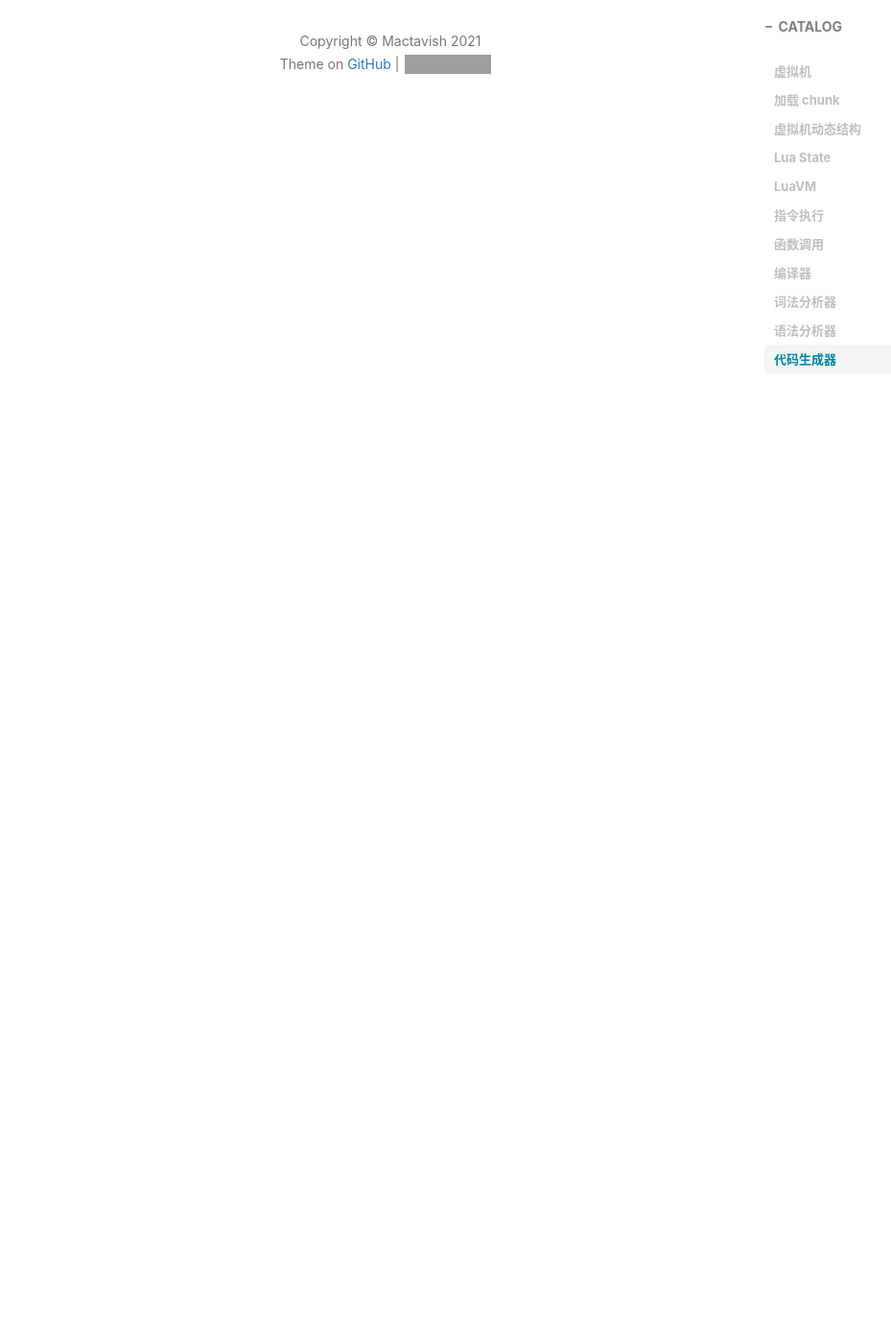
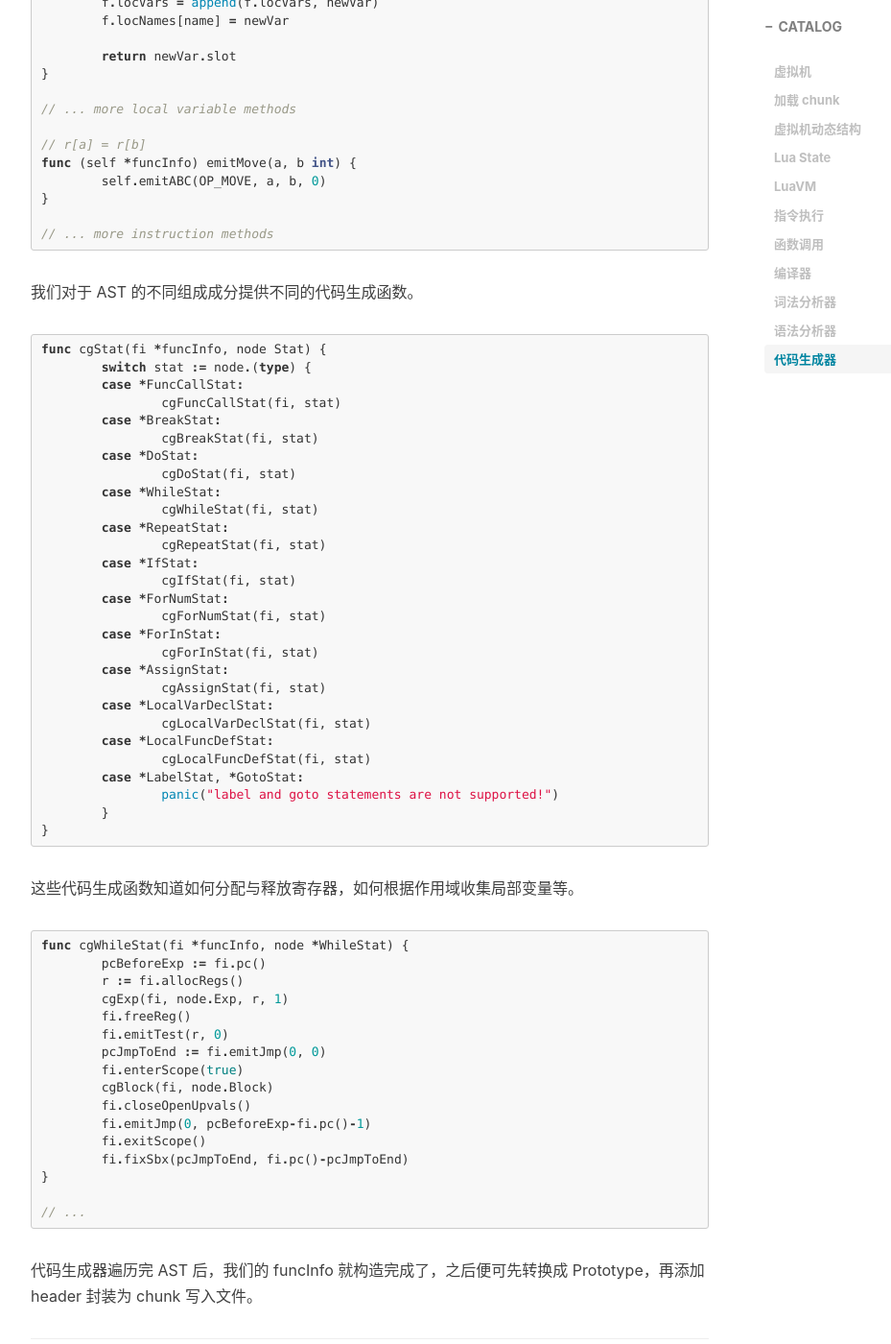
Before and after one commit to gonearewe/gonearewe.github.io, a Jekyll site: the page built from _posts/2021-03-08-自己实现 Lua 虚拟机与编译器.md, in a window 1280 px wide and 1400 px high, scrolled down 17572 px. Shown: the whole window at 96% size, without its empty margins (233-1162 px from the left). Built offline with Jekyll 4.4.1, drawn with Linux system fonts in a browser that asks for light colours; nearby versions of some CDN libraries; comment, search, counter and statistics services are not loaded; some of the changed text lies outside the part shown; grey boxes are pictures that could not be loaded.

Commit message:
完成 lua 笔记

````diff
--- a/_posts/2021-03-08-自己实现 Lua 编译器.md
+++ b/_posts/2021-03-08-自己实现 Lua 虚拟机与编译器.md
@@ -1,6 +1,6 @@
 ---
 layout:     post
-title:      自己实现 Lua 编译器
+title:      自己实现 Lua 虚拟机与编译器
 subtitle:   项目回顾系列（一）
 date:       2021-03-08
 author:     John Mactavish
@@ -773,6 +773,109 @@ func toProto(fi *funcInfo) *Prototype {
 // ...
 ```
 
+funcInfo 主要要构造的有：常量表（存放函数体内出现的数字、字符串字面量等），
+寄存器分配信息（已分配的寄存器数量和需要的最大寄存器数量）、局部变量表和代码段字节码等。
+
+```go
+func (self *funcInfo) allocReg() int {
+	self.usedRegs++
+	if self.usedRegs >= 255 {
+		panic("function or expression needs too many registers")
+	}
+	if self.usedRegs > self.maxRegs {
+		self.maxRegs = self.usedRegs
+	}
+	return self.usedRegs - 1
+}
+
+func (self *funcInfo) freeReg() {
+	if self.usedRegs <= 0 {
+		panic("usedRegs <= 0 !")
+	}
+	self.usedRegs--
+}
+
+// ... more register methods
+
+func (f *funcInfo) addLocVar(name string) int {
+	newVar := &locVarInfo{
+		name:    name,
+		prev:    f.locNames[name],
+		scopeLv: f.scopeLv,
+		slot:    f.allocReg(),
+	}
+
+	f.locVars = append(f.locVars, newVar)
+	f.locNames[name] = newVar
+
+	return newVar.slot
+}
+
+// ... more local variable methods
+
+// r[a] = r[b]
+func (self *funcInfo) emitMove(a, b int) {
+	self.emitABC(OP_MOVE, a, b, 0)
+}
+
+// ... more instruction methods
+```
+
+我们对于 AST 的不同组成成分提供不同的代码生成函数。
+
+```go
+func cgStat(fi *funcInfo, node Stat) {
+	switch stat := node.(type) {
+	case *FuncCallStat:
+		cgFuncCallStat(fi, stat)
+	case *BreakStat:
+		cgBreakStat(fi, stat)
+	case *DoStat:
+		cgDoStat(fi, stat)
+	case *WhileStat:
+		cgWhileStat(fi, stat)
+	case *RepeatStat:
+		cgRepeatStat(fi, stat)
+	case *IfStat:
+		cgIfStat(fi, stat)
+	case *ForNumStat:
+		cgForNumStat(fi, stat)
+	case *ForInStat:
+		cgForInStat(fi, stat)
+	case *AssignStat:
+		cgAssignStat(fi, stat)
+	case *LocalVarDeclStat:
+		cgLocalVarDeclStat(fi, stat)
+	case *LocalFuncDefStat:
+		cgLocalFuncDefStat(fi, stat)
+	case *LabelStat, *GotoStat:
+		panic("label and goto statements are not supported!")
+	}
+}
+```
+
+这些代码生成函数知道如何分配与释放寄存器，如何根据作用域收集局部变量等。
+
+```go
+func cgWhileStat(fi *funcInfo, node *WhileStat) {
+	pcBeforeExp := fi.pc()
+	r := fi.allocRegs()
+	cgExp(fi, node.Exp, r, 1)
+	fi.freeReg()
+	fi.emitTest(r, 0)
+	pcJmpToEnd := fi.emitJmp(0, 0)
+	fi.enterScope(true)
+	cgBlock(fi, node.Block)
+	fi.closeOpenUpvals()
+	fi.emitJmp(0, pcBeforeExp-fi.pc()-1)
+	fi.exitScope()
+	fi.fixSbx(pcJmpToEnd, fi.pc()-pcJmpToEnd)
+}
+
+// ...
+```
+
+代码生成器遍历完 AST 后，我们的 funcInfo 就构造完成了，之后便可先转换成 Prototype，再添加 header 封装为 chunk 写入文件。
 
 ---
 > Reference(s):
````
Also changed, not shown: img/post-bg-battlefield-girls.jpg.
